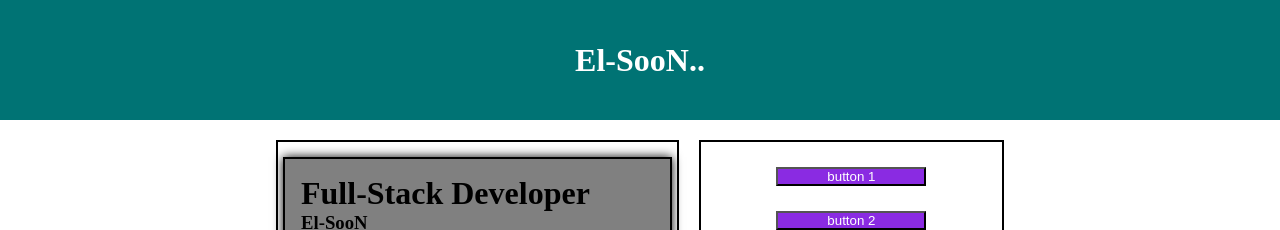
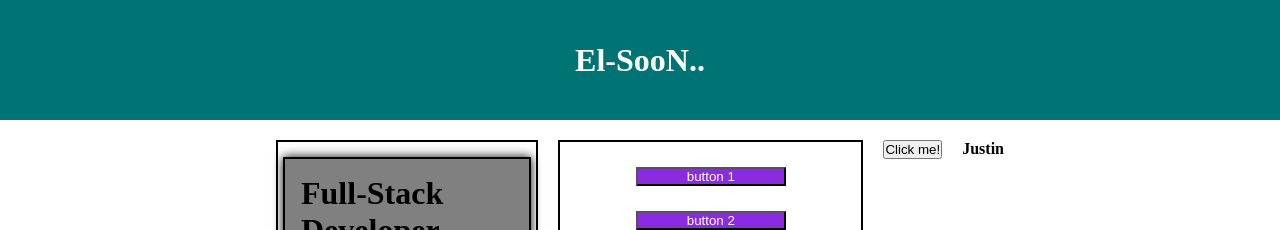
Before and after one commit to Yasin-Horani/react-for-fun, a React (Create React App) app: page / in a window 1280 px wide. Shown: the top 230 px of the page. Built offline with nearby package versions, Linux system fonts and the light colour scheme.

Commit message:
use state

```diff
--- a/src/App.tsx
+++ b/src/App.tsx
@@ -2,7 +2,7 @@ import "./App.css";
 import Header from "./components/Header";
 import Article from "./components/Article";
 import TagButton from "./components/TagButton";
-import { idText } from "typescript";
+import MyButton from "./components/MyButton";
 
 const articles = [
   {
@@ -91,6 +91,9 @@ function App() {
           ))}
 
         </div>
+        <>
+          <MyButton/>
+        </>
       </div>
     </div>
   );
--- /dev/null
+++ b/src/components/MyButton.tsx
@@ -0,0 +1,21 @@
+import { useState } from "react";
+
+function MyButton() {
+  const [name, setName] = useState("Justin");
+
+  function handleClick() {
+    setName("Yasin");
+    if (name === "Yasin") {
+      setName("Justin");
+    }
+  }
+
+  return (
+    <>
+      <button onClick={handleClick}>Click me!</button>
+      <strong>{name}</strong>
+    </>
+  );
+}
+
+export default MyButton;
```
